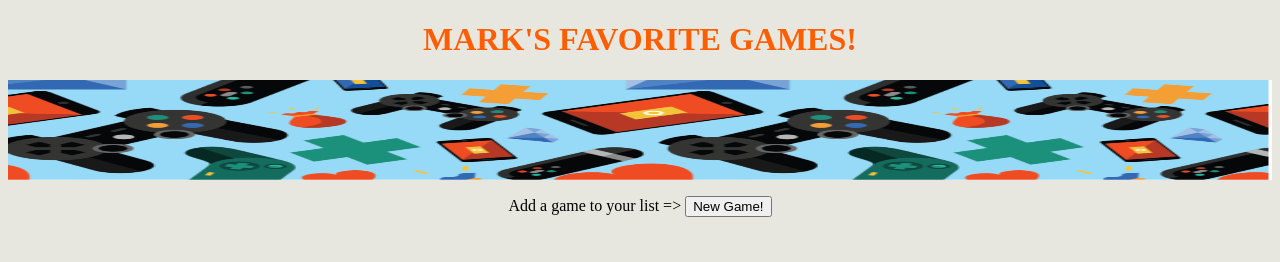
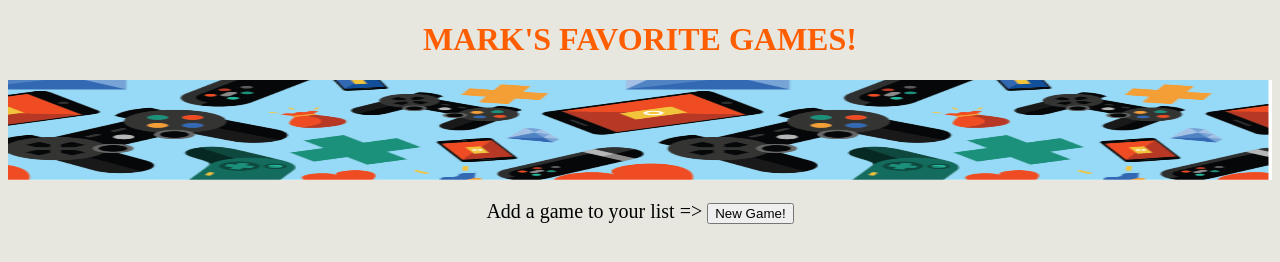
Before and after one commit to marknosal/myProject1, a plain HTML site: page index.html in a window 1280 px wide. Drawn offline with Linux system fonts and the light colour scheme; no server answers.

Commit message:
edited css

```diff
--- a/style.css
+++ b/style.css
@@ -16,8 +16,9 @@ body {
     background-color: rgb(231, 231, 223);
 }
 /* 'New Game!' button */
-#pButton {
+p#pButton {
     text-align: center;
+    font-size: 20px;
 }
 /* form for submiting new game details */
 #formContainer {
```
